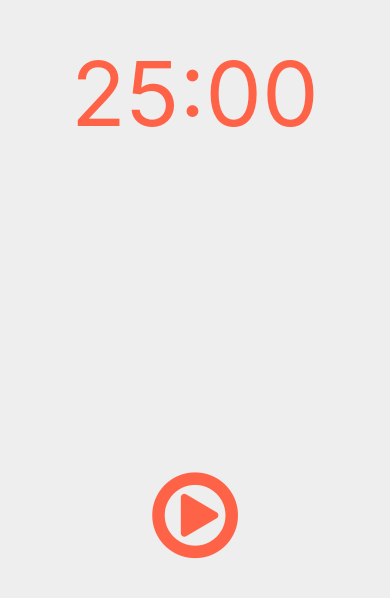
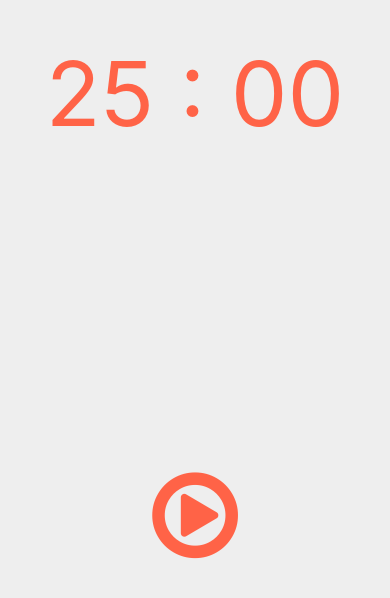
Before and after one commit to jjanmo/befocused, a React Native app: screen / in a window 390 px wide. Shown: the part 188-786 px from the top of the page. Built offline with nearby package versions, Linux system fonts and the light colour scheme.

Commit message:
Add time formatter

```diff
--- a/src/components/Timer/presenter.js
+++ b/src/components/Timer/presenter.js
@@ -5,6 +5,7 @@
 import React, {useEffect, useRef} from 'react';
 import {View, Text, StyleSheet} from 'react-native';
 import CustomHooks from '../../hooks';
+import {setTimeFormat} from '../../utils/formats';
 import Button from '../Button';
 
 const Timer = ({
@@ -32,7 +33,9 @@ const Timer = ({
   return (
     <View style={styles.container}>
       <View style={styles.timer}>
-        <Text style={!isPlaying ? styles.tomato : styles.blue}>25:00</Text>
+        <Text style={!isPlaying ? styles.tomato : styles.blue}>
+          {setTimeFormat(timerDuration - elapsedTime)}
+        </Text>
       </View>
       <View style={styles.buttonContainer}>
         {!isPlaying && (
--- /dev/null
+++ b/src/utils/formats.js
@@ -0,0 +1,7 @@
+export const setTimeFormat = (value) => {
+  const minute = Math.floor(value / 60);
+  const _second = value % 60;
+  const second = _second < 10 ? `0${_second}` : _second;
+
+  return `${minute} : ${second}`;
+};
```
